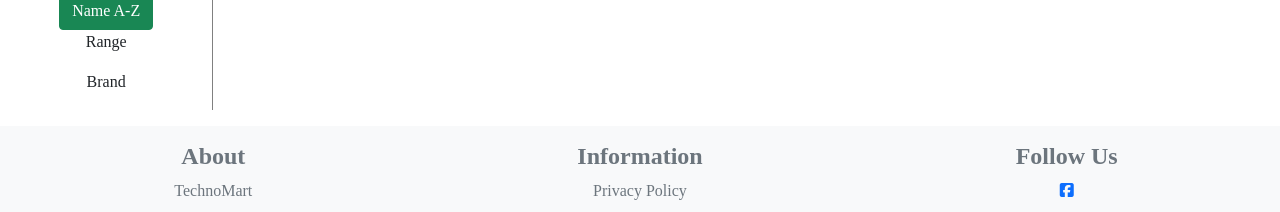
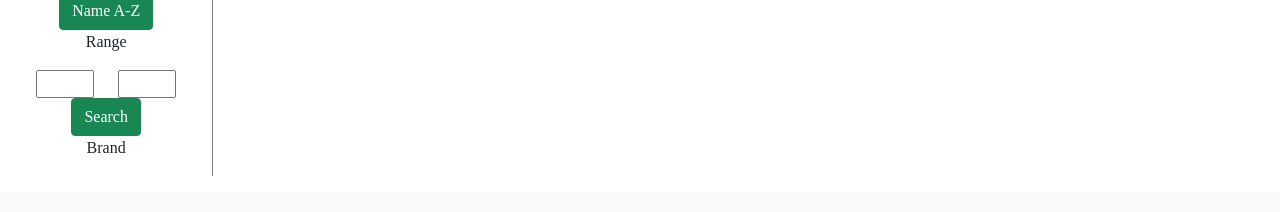
Before and after one commit to UmairMirza1/TechnoMart, a React (Create React App) app in the folder client/: page /Category/Consoles in a window 1280 px wide. Shown: the part 197-409 px from the top of the page. Built offline with nearby package versions, Linux system fonts and the light colour scheme; no server answers; some icons are missing; the HTML template or start-up script is replaced by a standard one; a web font is replaced by a local one.

Commit message:
Implemented range finding and fixed page refresh problem.

```diff
--- a/client/src/App.css
+++ b/client/src/App.css
@@ -8,3 +8,7 @@
 .dropdown-menu {
   min-width: 0;
 }
+
+.text-box {
+  width: 100%
+}
--- a/client/src/actions/product.js
+++ b/client/src/actions/product.js
@@ -1,5 +1,5 @@
 import axios from "axios";
-import { CLEAR_PRODUCTS, GET_PRODUCTS } from "./types";
+import { CLEAR_PRODUCTS, CLICK_CATEGORY, GET_PRODUCTS } from "./types";
 
 export const getProductsAction = (limit) => async (dispatch) => {
   try {
@@ -43,3 +43,9 @@ export const getCategoryProducts = (category) => async (dispatch) => {
     });
   }
 };
+
+export const clickCategory = () => (dispatch) => {
+  dispatch({
+    type: CLICK_CATEGORY,
+  });
+};
--- a/client/src/actions/types.js
+++ b/client/src/actions/types.js
@@ -5,3 +5,4 @@ export const SORT_PRICE_DESCENDING = "SORT_PRICE_DESCENDING";
 export const SORT_NAME_ASCENDING = "SORT_NAME_ASCENDING";
 export const SORT_NAME_DESCENDING = "SORT_NAME_DESCENDING";
 export const GET_RANGE = "GET_RANGE";
+export const CLICK_CATEGORY = "CLICK_CATEGORY";
--- a/client/src/components/layout/Navbar.jsx
+++ b/client/src/components/layout/Navbar.jsx
@@ -1,6 +1,18 @@
 import { Fragment } from "react";
 import { Link } from "react-router-dom";
-const Navbar = () => {
+import PropTypes from "prop-types";
+
+// Redux
+import {connect} from "react-redux";
+import { getCategoryProducts, clickCategory } from "../../actions/product";
+const Navbar = ({getCategoryProducts, clickCategory}) => {
+
+  const onClick = (category) => {
+    console.log("Clicked")
+    getCategoryProducts(category);
+    clickCategory();
+  }
+
   return (
     <Fragment>
       <nav className="navbar navbar-expand-sm navbar-light bg-light fixed-top">
@@ -84,7 +96,7 @@ const Navbar = () => {
             Components
           </p>
           <ul className="dropdown-menu">
-            <li>
+            <li onClick={(e) => onClick("Processors")}>
               <Link
                 className="dropdown-item"
                 to={{
@@ -95,7 +107,7 @@ const Navbar = () => {
                 Processors
               </Link>
             </li>
-            <li>
+            <li onClick={(e) => onClick("Graphics Cards")}>
               <Link
                 className="dropdown-item"
                 to={{
@@ -106,7 +118,7 @@ const Navbar = () => {
                 Graphics Cards
               </Link>
             </li>
-            <li>
+            <li onClick={(e) => onClick("Motherboards")}>
               <Link
                 className="dropdown-item"
                 to={{
@@ -117,7 +129,7 @@ const Navbar = () => {
                 Motherboards
               </Link>
             </li>
-            <li>
+            <li onClick={(e) => onClick("RAM")}>
               <Link
                 className="dropdown-item"
                 to={{
@@ -128,7 +140,7 @@ const Navbar = () => {
                 RAM
               </Link>
             </li>
-            <li>
+            <li onClick={(e) => onClick("Storage")}>
               <Link
                 className="dropdown-item"
                 to={{
@@ -139,7 +151,7 @@ const Navbar = () => {
                 Storage
               </Link>
             </li>
-            <li>
+            <li onClick={(e) => onClick("Power Supplies")}>
               <Link
                 className="dropdown-item"
                 to={{
@@ -162,7 +174,7 @@ const Navbar = () => {
             Accessories
           </p>
           <ul className="dropdown-menu">
-            <li>
+            <li onClick={(e) => onClick("Monitors")}>
               <Link
                 className="dropdown-item"
                 to={{
@@ -173,7 +185,7 @@ const Navbar = () => {
                 Monitors
               </Link>
             </li>
-            <li>
+            <li onClick={(e) => onClick("Speakers")}>
               <Link
                 className="dropdown-item"
                 to={{
@@ -184,7 +196,7 @@ const Navbar = () => {
                 Speakers
               </Link>
             </li>
-            <li>
+            <li onClick={(e) => onClick("Mice")}>
               <Link
                 className="dropdown-item"
                 to={{
@@ -195,7 +207,7 @@ const Navbar = () => {
                 Mice
               </Link>
             </li>
-            <li>
+            <li onClick={(e) => onClick("Keyboards")}>
               <Link
                 className="dropdown-item"
                 to={{
@@ -208,7 +220,7 @@ const Navbar = () => {
             </li>
           </ul>
         </li>
-        <li className="nav-item mt-1">
+        <li className="nav-item mt-1" onClick={(e) => onClick("Laptops")}>
           <Link
             className="dropdown-item"
             to={{
@@ -220,7 +232,7 @@ const Navbar = () => {
             Laptops
           </Link>
         </li>
-        <li className="nav-item mt-1">
+        <li className="nav-item mt-1" onClick={(e) => onClick("Consoles")}>
           <Link
             className="dropdown-item"
             to={{
@@ -237,4 +249,9 @@ const Navbar = () => {
   );
 };
 
-export default Navbar;
+Navbar.propTypes = {
+  getCategoryProducts: PropTypes.func.isRequired,
+  clickCategory: PropTypes.func.isRequired,
+}
+
+export default connect(null, {getCategoryProducts, clickCategory})(Navbar);
--- a/client/src/components/layout/SideBar.jsx
+++ b/client/src/components/layout/SideBar.jsx
@@ -3,9 +3,9 @@ import PropTypes from "prop-types";
 
 // Redux
 import { connect } from "react-redux";
-import { sortPriceAction, sortNameAction } from "../../actions/filter";
+import { sortPriceAction, sortNameAction, getRangeAction } from "../../actions/filter";
 
-const SideBar = ({ sortPriceAction, sortNameAction, products }) => {
+const SideBar = ({ sortPriceAction, sortNameAction, getRangeAction, products }) => {
   const [price, setPrice] = useState({
     text: "Price Rising",
     ascending: true,
@@ -16,14 +16,14 @@ const SideBar = ({ sortPriceAction, sortNameAction, products }) => {
     ascending: true,
   });
 
-  // const [range, setRange] = useState({
-  //   starting: "",
-  //   ending: ""
-  // })
+  const [range, setRange] = useState({
+    starting: "",
+    ending: ""
+  })
 
-  // const getRange = (range) => {
-
-  // }
+  const rangeChange = (e) => {
+    setRange({...range, [e.target.name]: e.target.value})
+  }
 
   const sortPrice = () => {
     sortPriceAction(products, price.ascending);
@@ -40,6 +40,28 @@ const SideBar = ({ sortPriceAction, sortNameAction, products }) => {
       ascending: !name.ascending,
     });
   };
+
+  const getRange = () => {
+    if (range.starting === "") {
+      setRange({
+        ...range,
+        starting: "0",
+      })
+    }
+    if (range.ending === "") {
+      var max = 0;
+      products.forEach((product) => {if (product.price > max) max = product.price})
+      setRange({
+        ...range,
+        ending: max.toString()
+      })
+    }
+    getRangeAction(products, range.starting, range.ending)
+    setRange({
+        starting: "",
+        ending: ""
+      })
+  }
 
   return (
     <Fragment>
@@ -69,11 +91,34 @@ const SideBar = ({ sortPriceAction, sortNameAction, products }) => {
           </div>
         </div>
         <div className="row">
+          <div className="col-sm-6">
+            <input type="text"
+            className="text-box"
+            name="starting"
+            value={range.starting}
+            onChange={(e) => rangeChange(e)}
+            />
+          </div>
+          <div className="col-sm-6">
+            <input type="text"
+            className="text-box"
+            name="ending"
+            value={range.ending}
+            onChange={(e) => rangeChange(e)}
+            />
+          </div>
+        </div>
+        <div className="row">
+          <div className="col-sm-12">
+            <button onClick={getRange} className="btn btn-success">Search</button>
+          </div>
+        </div>
+        <div className="row">
           <div className="col-sm-12">
             <p>Brand</p>
           </div>
+          </div>
         </div>
-      </div>
     </Fragment>
   );
 };
@@ -81,6 +126,7 @@ const SideBar = ({ sortPriceAction, sortNameAction, products }) => {
 SideBar.propTypes = {
   sortPriceAction: PropTypes.func.isRequired,
   sortNameAction: PropTypes.func.isRequired,
+  getRangeAction: PropTypes.func.isRequired,
   products: PropTypes.array.isRequired,
 };
 
@@ -88,6 +134,6 @@ const stateToProps = (state) => ({
   products: state.product.products,
 });
 
-export default connect(stateToProps, { sortPriceAction, sortNameAction })(
+export default connect(stateToProps, { sortPriceAction, sortNameAction, getRangeAction })(
   SideBar
 );
--- a/client/src/components/product/Products.jsx
+++ b/client/src/components/product/Products.jsx
@@ -3,7 +3,7 @@ import PropTypes from "prop-types";
 
 // Redux
 import { connect } from "react-redux";
-import { getCategoryProducts } from "../../actions/product";
+import { getCategoryProducts, clickCategory } from "../../actions/product";
 
 const Products = ({
   getCategoryProducts,
@@ -12,17 +12,20 @@ const Products = ({
   isSorted,
   isPriceAscending,
   isNameAscending,
+  isClicked,
   category,
 }) => {
   useEffect(() => {
-    if (!isSorted) getCategoryProducts(category);
+    if (!isClicked && !isSorted) getCategoryProducts(category);
   }, [
     getCategoryProducts,
     category,
     isSorted,
     isPriceAscending,
     isNameAscending,
+    isClicked
   ]);
+
   return !isLoaded || products === null ? (
     <Fragment>
       <div className="row p-3">
@@ -75,6 +78,8 @@ Products.propTypes = {
   isSorted: PropTypes.bool.isRequired,
   isPriceAscending: PropTypes.bool.isRequired,
   isNameAscending: PropTypes.bool.isRequired,
+  isInRange: PropTypes.bool.isRequired,
+  isClicked: PropTypes.bool.isRequired,
 };
 
 const stateToProps = (state) => ({
@@ -83,6 +88,8 @@ const stateToProps = (state) => ({
   isSorted: state.product.isSorted,
   isPriceAscending: state.product.isPriceAscending,
   isNameAscending: state.product.isNameAscending,
+  isInRange: state.product.isInRange,
+  isClicked: state.product.isClicked
 });
 
-export default connect(stateToProps, { getCategoryProducts })(Products);
+export default connect(stateToProps, { getCategoryProducts, clickCategory })(Products);
--- a/client/src/reducers/product.js
+++ b/client/src/reducers/product.js
@@ -1,5 +1,6 @@
 import {
   CLEAR_PRODUCTS,
+  CLICK_CATEGORY,
   GET_PRODUCTS,
   GET_RANGE,
   SORT_NAME_ASCENDING,
@@ -15,6 +16,7 @@ const initialState = {
   isPriceAscending: false,
   isNameAscending: false,
   isInRange: false,
+  isClicked: false,
 };
 
 const products = (state = initialState, action) => {
@@ -91,8 +93,12 @@ const products = (state = initialState, action) => {
             product.price >= payload.starting && product.price <= payload.ending
         ),
         isLoaded: true,
-        isSorted: true,
         isInRange: true,
+      };
+    case CLICK_CATEGORY:
+      return {
+        ...state,
+        isClicked: true,
       };
     case CLEAR_PRODUCTS:
       return {
@@ -100,6 +106,9 @@ const products = (state = initialState, action) => {
         products: [],
         isLoaded: true,
         isSorted: false,
+        isNameAscending: false,
+        isPriceAscending: false,
+        isInRange: false,
       };
     default:
       return state;
```
